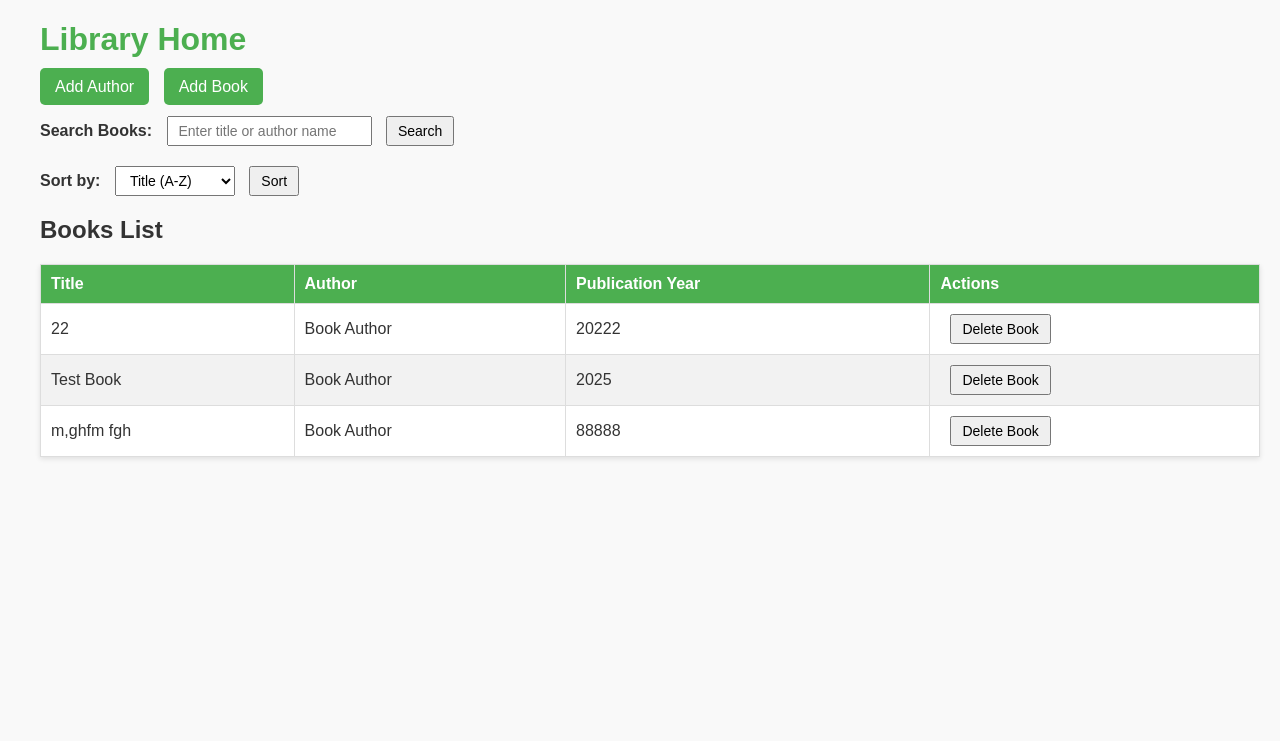
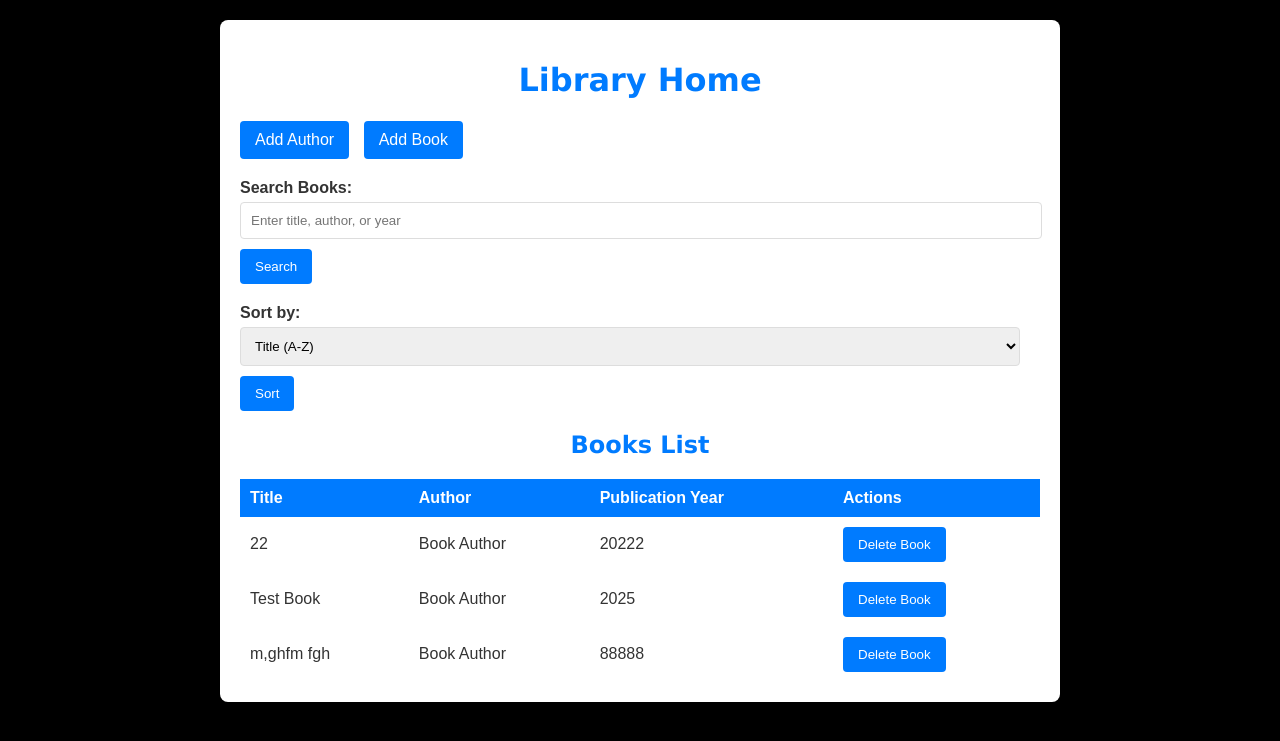
Before and after one commit to mi-ar-82/Book-Alchemy, a Flask app: page / in a window 1280 px wide. Shown: the top 741 px of the page. Run offline with Flask 3, Linux system fonts and the light colour scheme.

Commit message:
changed the styling

```diff
--- a/app.py
+++ b/app.py
@@ -40,7 +40,9 @@ def home():
     # Apply search filter if keyword is provided
     if keyword:
         query = query.join(Author).filter(
-            (Book.title.ilike(f"%{keyword}%")) | (Author.name.ilike(f"%{keyword}%"))
+            (Book.title.ilike(f"%{keyword}%")) |
+            (Author.name.ilike(f"%{keyword}%")) |
+            (Book.publication_year.ilike(f"%{keyword}%"))
         )
 
     # Apply sorting
@@ -52,6 +54,10 @@ def home():
         query = query.join(Author).order_by(Author.name.asc())
     elif sort_by == 'author_desc':
         query = query.join(Author).order_by(Author.name.desc())
+    elif sort_by == 'year_asc':
+        query = query.order_by(Book.publication_year.asc())
+    elif sort_by == 'year_desc':
+        query = query.order_by(Book.publication_year.desc())
 
     books = query.all()
 
@@ -60,7 +66,6 @@ def home():
         flash(f"No books found matching '{keyword}'.", "info")
 
     return render_template('home.html', books=books)
-
 
 # Route to add an author
 @app.route('/add_author', methods=['GET', 'POST'])
--- a/static/styles.css
+++ b/static/styles.css
@@ -3,29 +3,47 @@ body {
     font-family: 'Arial', 'Helvetica', sans-serif;
     margin: 0;
     padding: 0;
-    background-color: #f5f5f5; /* Light gray background */
-    color: #333; /* Dark gray text */
+    background-color: #000000; /* Black general background */
+    color: #333; /* Dark gray text for contrast */
+}
+
+/* Container styles */
+.container {
+    max-width: 800px;
+    margin: 20px auto;
+    padding: 20px;
+    background-color: #ffffff; /* White app background */
+    border-radius: 8px;
+    box-shadow: 0 2px 5px rgba(0, 0, 0, 0.1);
 }
 
 /* Header styles */
 h1, h2, h3 {
     font-family: 'Verdana', 'Geneva', sans-serif;
-    color: #222; /* Slightly darker text for headers */
+    color: #007BFF; /* Blue color for headers */
+    text-align: center;
 }
 
 /* Form styles */
 form {
-    font-family: 'Tahoma', sans-serif;
-    margin: 20px;
-    padding: 20px;
-    background-color: #fff; /* White background for forms */
-    border: 1px solid #ddd; /* Light border */
-    border-radius: 8px;
+    margin-bottom: 20px;
 }
 
-/* Button styles */
+form label {
+    display: block;
+    font-weight: bold;
+    margin-bottom: 5px;
+}
+
+input[type="text"], input[type="date"], select {
+    width: calc(100% - 20px);
+    padding: 10px;
+    margin-bottom: 10px;
+    border: 1px solid #ddd; /* Light border */
+    border-radius: 4px;
+}
+
 button {
-    font-family: 'Arial', sans-serif;
     padding: 10px 15px;
     background-color: #007BFF; /* Blue button */
     color: white;
@@ -38,23 +56,64 @@ button:hover {
     background-color: #0056b3; /* Darker blue on hover */
 }
 
-/* List styles */
-ul {
-    list-style-type: none; /* Remove bullet points */
-    padding-left: 0;
+/* Table styles */
+table {
+    width: 100%;
+    border-collapse: collapse;
 }
 
-li {
-    margin-bottom: 10px;
+th, td {
+    padding: 10px;
+    text-align: left;
+}
+
+th {
+    background-color: #007BFF; /* Blue header row */
+    color: white;
+}
+
+tr {
+    background-color: #ffffff; /* Same white background for all rows */
 }
 
 /* Links */
 a {
-    font-family: 'Arial', sans-serif;
-    color: #007BFF;
+    color: #007BFF; /* Blue links */
     text-decoration: none;
 }
 
 a:hover {
-    text-decoration: underline;
+    text-decoration: underline; /* Underline on hover */
 }
+
+/* Action buttons (Add Author and Add Book) */
+.actions {
+    margin-bottom: 20px; /* Adds space below the buttons */
+}
+
+.actions a {
+    display: inline-block;
+    padding: 10px 15px;
+    margin-right: 10px;
+    background-color: #007BFF; /* Blue button */
+    color: white;
+    text-decoration: none;
+    border-radius: 4px;
+}
+
+.actions a:hover {
+    background-color: #0056b3; /* Darker blue on hover */
+}
+
+/* Flash messages */
+.flash-success {
+    padding: 10px;
+    background-color: #d4edda; /* Light green for success messages */
+    color: #155724; /* Dark green text for success messages */
+}
+
+.flash-error {
+    padding: 10px;
+    background-color: #f8d7da; /* Light red for error messages */
+    color: #721c24; /* Dark red text for error messages */
+}
--- a/templates/home.html
+++ b/templates/home.html
@@ -4,66 +4,7 @@
    <meta charset="UTF-8">
    <meta name="viewport" content="width=device-width, initial-scale=1.0">
    <title>Library Home</title>
-    <style>
-        body {
-            font-family: Arial, sans-serif;
-            margin: 20px;
-            background-color: #f9f9f9;
-            color: #333;
-        }
-        .container {
-            padding-left: 20px;
-        }
-        h1 {
-            color: #4CAF50;
-            margin-bottom: 20px;
-        }
-        .actions, .search-form {
-            margin-bottom: 20px;
-        }
-        .actions a {
-            text-decoration: none;
-            color: white;
-            background-color: #4CAF50;
-            padding: 10px 15px;
-            border-radius: 5px;
-            margin-right: 10px;
-        }
-        form label {
-            font-weight: bold;
-        }
-        input[type="text"], select, button {
-            padding: 5px 10px;
-            margin-left: 10px;
-            font-size: 14px;
-        }
-        table {
-            width: 100%;
-            border-collapse: collapse;
-            margin-top: 20px;
-            background-color: #fff;
-            box-shadow: 0 2px 5px rgba(0, 0, 0, 0.1);
-        }
-        table, th, td {
-            border: 1px solid #ddd;
-        }
-        th, td {
-            padding: 10px;
-            text-align: left;
-        }
-        th {
-            background-color: #4CAF50;
-            color: white;
-        }
-        tr:nth-child(even) {
-            background-color: #f2f2f2;
-        }
-        .no-books {
-            margin-top: 20px;
-            font-style: italic;
-            color: #666;
-        }
-    </style>
+   <link rel="stylesheet" href="/static/styles.css">
 </head>
 <body>
 <div class="container">
@@ -80,14 +21,14 @@
 
    <!-- Action Buttons -->
    <div class="actions">
-          <a href="/add_author">Add Author</a>
-          <a href="/add_book">Add Book</a>
+      <a href="/add_author" class="button">Add Author</a>
+      <a href="/add_book" class="button">Add Book</a>
    </div>
 
    <!-- Search Form -->
    <form method="GET" action="/" class="search-form">
       <label for="keyword">Search Books:</label>
-            <input type="text" name="keyword" id="keyword" placeholder="Enter title or author name">
+      <input type="text" name="keyword" id="keyword" placeholder="Enter title, author, or year">
       <button type="submit">Search</button>
    </form>
 
@@ -99,14 +40,15 @@
          <option value="title_desc">Title (Z-A)</option>
          <option value="author_asc">Author (A-Z)</option>
          <option value="author_desc">Author (Z-A)</option>
+         <option value="year_asc">Publication Year (Oldest to Newest)</option>
+         <option value="year_desc">Publication Year (Newest to Oldest)</option>
       </select>
       <button type="submit">Sort</button>
    </form>
 
-        <!-- Books List Header -->
+   <!-- Books List -->
    <h2>Books List</h2>
 
-        <!-- Books Table -->
    {% if books %}
       <table>
          <thead>
@@ -136,7 +78,7 @@
          </tbody>
       </table>
    {% else %}
-          <p class="no-books">No books found in the library. Add some books!</p>
+      <p>No books found in the library. Add some books!</p>
    {% endif %}
 </div>
 </body>
```
Also changed, not shown: templates/add_author.html (+17 -18 lines), templates/add_book.html (+20 -19 lines), data/library.sqlite. Lines whose indentation alone changed are shown as unchanged.
